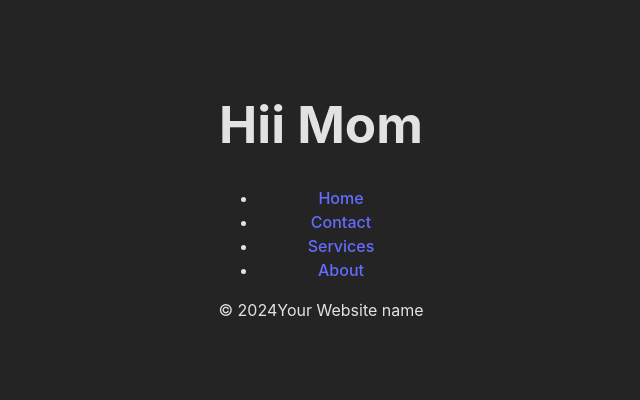
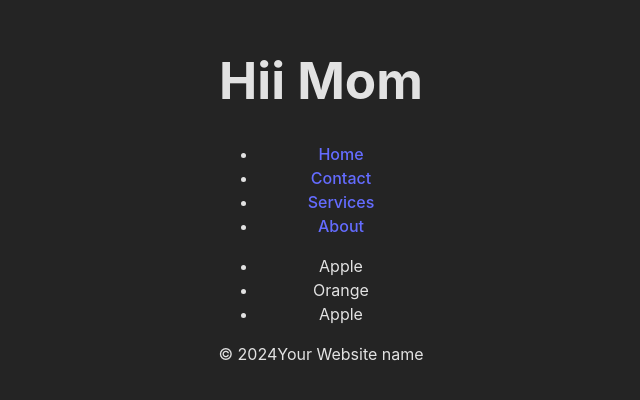
Before and after one commit to Altairian7/bro_code_rjs, a React (Vite) app: page / in a window 1280 px wide. Shown: the part 200-600 px from the top of the page, without its empty margins (319-959 px from the left). Built offline with nearby package versions, Linux system fonts and the light colour scheme.

Commit message:
added food to main.jsx

```diff
--- a/src/App.jsx
+++ b/src/App.jsx
@@ -2,14 +2,15 @@ import { useState } from "react";
 import "./App.css";
 import Header from "./Components/Header";
 import Footer from "./Components/Footer.jsx";
+import Food from "./Components/Food.jsx";
 
 function App() {
 
   return (
     <>
       <Header />
+      <Food />
       <Footer />
-      {/* <Food /> */}
     </>
   );
 }
--- a/src/Components/Food.jsx
+++ b/src/Components/Food.jsx
@@ -0,0 +1,15 @@
+
+function Food() {
+    const food_1 = "Orange";
+    const food_2 = "Apple";
+
+    return(
+        <ul>
+            <li>Apple</li>
+            <li>{food_1}</li>
+            <li>{food_2}</li>
+        </ul>
+    )
+}
+
+export default Food
```
